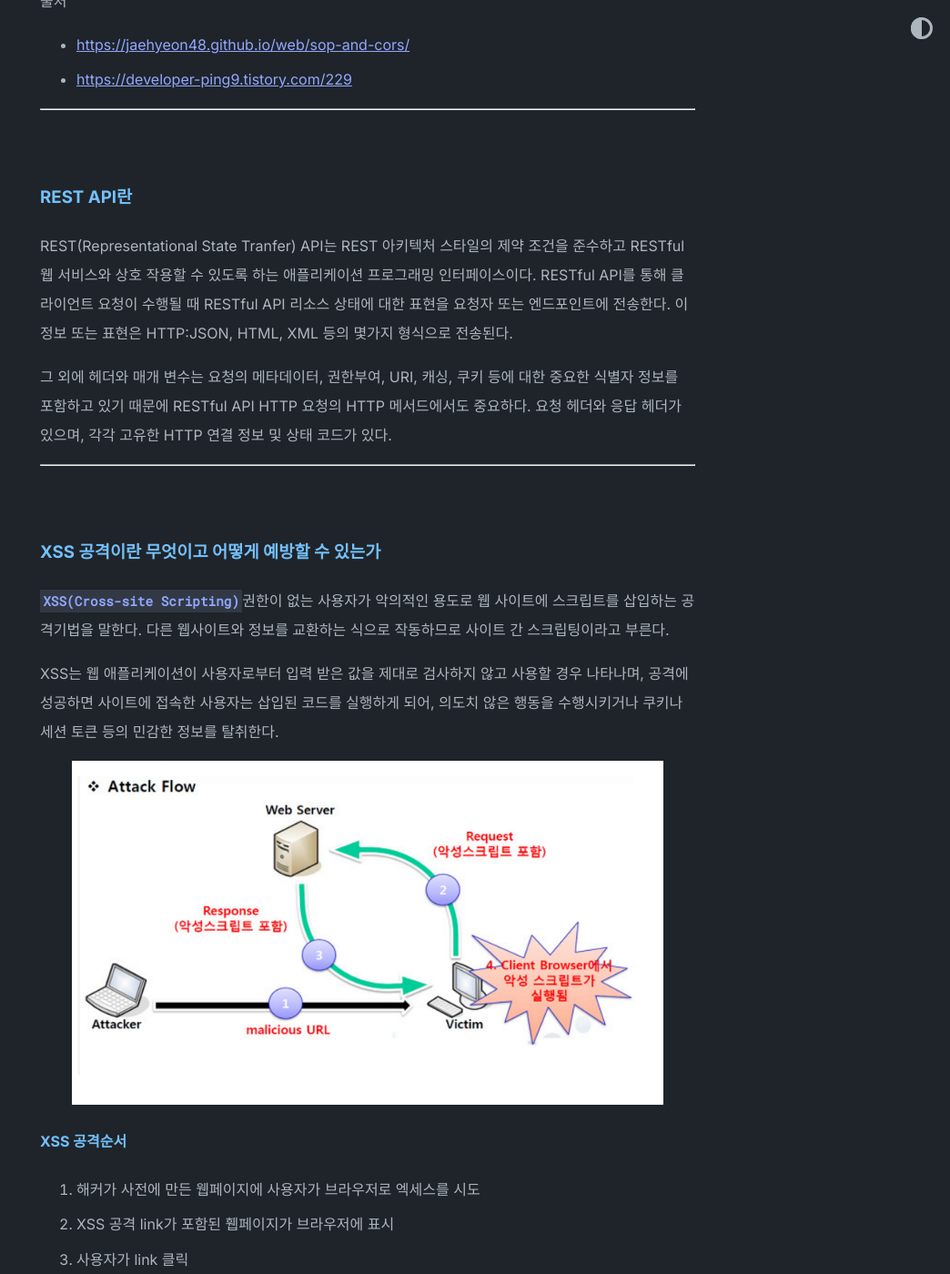
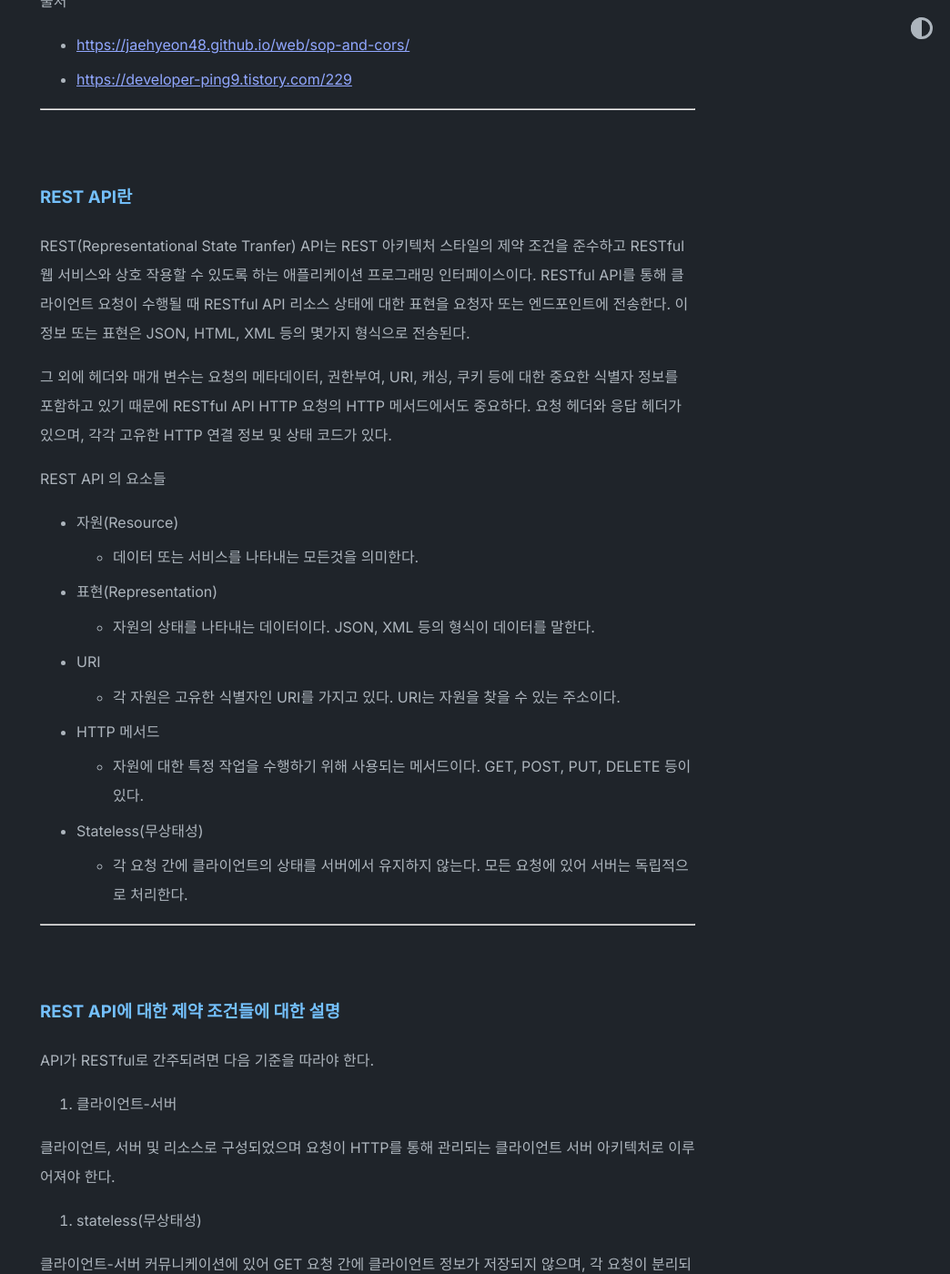
Before and after one commit to futuremaker019/blog, a Jekyll site: the page built from _posts/study/2023-12-05-네트워크 기본.md, in a window 1280 px wide and 1400 px high, scrolled down 3782 px. Shown: the whole window at 91% size, without its empty margins (236-1280 px from the left). Built offline with Jekyll 4.4.1, drawn with Linux system fonts in a browser that asks for light colours; comment, search, counter and statistics services are not loaded; some of the changed text lies outside the part shown.

Commit message:
네트워크 업데이트

````diff
--- a/_posts/study/2023-12-05-네트워크 기본.md
+++ b/_posts/study/2023-12-05-네트워크 기본.md
@@ -7,7 +7,7 @@ tags: [쿠키, 세션, SOP, CORS, study]
 
 #### 쿠키
 
-쿠키는 Key - Value의 구조이며, 클라이언트의 브라우저에 저장되는 작은 데이터 파일이다. 사용에 유효한 시간을 명시할 수 있으며, 유효시간이 정해지면 브라우저가 종료되도 유지된다. 쿠키는 사용자가 딸로 요청하지 않아도, 브라우저가 자동으로 HTTP 헤더에 포함항여 서버에 전송한다.
+쿠키는 Key - Value의 구조이며, 클라이언트의 브라우저에 저장되는 작은 데이터 파일이다. 사용에 유효한 시간을 명시할 수 있으며, 유효시간이 정해지면 브라우저가 종료되도 유지된다. 쿠키는 사용자가 따로 요청하지 않아도, 브라우저가 자동으로 HTTP 헤더에 포함하여 서버에 전송한다.
 
 - 단점
   - 쿠키의 값을 그대로 보내기 때문에 보안에 취약하다.
@@ -17,7 +17,7 @@ tags: [쿠키, 세션, SOP, CORS, study]
 
 #### 세션
 
-세션은 쿠키를 기반하지만 사용자 파일 정보를 브라우저에서 자장하는 것이 아닌 서버측에서 관리하는 것을 의미힌다. 서버에서는 클라이언트를 구분하기 위해서 세션 ID 값을 부여하게 되고, 서벙에 접속해 있는 한해서는 인증상태를 유지한다.
+세션은 쿠키를 기반하지만 사용자 파일 정보를 브라우저에서 자장하는 것이 아닌 서버측에서 관리하는 것을 의미한다. 서버에서는 클라이언트를 구분하기 위해서 세션 ID 값을 부여하게 되고, 서버에 접속해 있는 동안 인증상태를 유지한다.
 
 - 단점
   - SessionID를 자체를 탈취하여 클라이언트로써 서버에 접근이 가능하다.
@@ -59,7 +59,7 @@ SOP 정책이 허용하는 것과 허용하지 않는것
 
 #### CORS (Cross-Origin Resource Sharing, 교차 출처 리소스 공유)
 
-다른 출처의 리소스를 요청할 때 지켜야 하는 SOP가 허용하는 예외 조항이다.
+교차 출처 리소스 공유(CORS)다른 출처의 리소스를 요청할 때 지켜야 하는 SOP가 허용하는 예외 조항이다.
 
 ```
 origin: https://www.naver.com
@@ -96,9 +96,61 @@ access-control-allow-origin: https://www.google.com
 
 ### REST API란
 
-REST(Representational State Tranfer) API는 REST 아키텍처 스타일의 제약 조건을 준수하고 RESTful 웹 서비스와 상호 작용할 수 있도록 하는 애플리케이션 프로그래밍 인터페이스이다. RESTful API를 통해 클라이언트 요청이 수행될 때 RESTful API 리소스 상태에 대한 표현을 요청자 또는 엔드포인트에 전송한다. 이 정보 또는 표현은 HTTP:JSON, HTML, XML 등의 몇가지 형식으로 전송된다.
+REST(Representational State Tranfer) API는 REST 아키텍처 스타일의 제약 조건을 준수하고 RESTful 웹 서비스와 상호 작용할 수 있도록 하는 애플리케이션 프로그래밍 인터페이스이다. RESTful API를 통해 클라이언트 요청이 수행될 때 RESTful API 리소스 상태에 대한 표현을 요청자 또는 엔드포인트에 전송한다. 이 정보 또는 표현은 JSON, HTML, XML 등의 몇가지 형식으로 전송된다.
 
 그 외에 헤더와 매개 변수는 요청의 메타데이터, 권한부여, URI, 캐싱, 쿠키 등에 대한 중요한 식별자 정보를 포함하고 있기 때문에 RESTful API HTTP 요청의 HTTP 메서드에서도 중요하다. 요청 헤더와 응답 헤더가 있으며, 각각 고유한 HTTP 연결 정보 및 상태 코드가 있다.
+
+REST API 의 요소들
+
+- 자원(Resource)
+  - 데이터 또는 서비스를 나타내는 모든것을 의미한다.
+- 표현(Representation)
+  - 자원의 상태를 나타내는 데이터이다. JSON, XML 등의 형식이 데이터를 말한다.
+- URI
+  - 각 자원은 고유한 식별자인 URI를 가지고 있다. URI는 자원을 찾을 수 있는 주소이다.
+- HTTP 메서드
+  - 자원에 대한 특정 작업을 수행하기 위해 사용되는 메서드이다. GET, POST, PUT, DELETE 등이 있다.
+- Stateless(무상태성)
+  - 각 요청 간에 클라이언트의 상태를 서버에서 유지하지 않는다. 모든 요청에 있어 서버는 독립적으로 처리한다.
+
+---
+
+<br>
+
+### REST API에 대한 제약 조건들에 대한 설명
+
+API가 RESTful로 간주되려면 다음 기준을 따라야 한다.
+
+1. 클라이언트-서버
+
+클라이언트, 서버 및 리소스로 구성되었으며 요청이 HTTP를 통해 관리되는 클라이언트 서버 아키텍처로 이루어져야 한다.
+
+2. stateless(무상태성)
+
+클라이언트-서버 커뮤니케이션에 있어 GET 요청 간에 클라이언트 정보가 저장되지 않으며, 각 요청이 분리되어 있고 서로 연결되어 있지 않다.
+
+3. Cacheable (캐시)
+
+클라이언트-서버 상호 작용을 간소화하는 캐시 기능 데이터
+
+1. Uniform interface (일관성있는 인터페이스)
+
+정보가 표준 형식으로 전송되도록 하기 위한 구성 요소 간 통합 인터페이스로 여기에 필요한 것은 다음과 같습니다.
+
+- 요청된 리소스가 식별 가능하며 클라이언트에 전송된 표현과 분리되어야 한다.
+- 수신한 표현을 통해 클라이언트가 리소스를 조작할 수 있어야 한다.
+- 클라이언트에 반환되는 자기 기술적(`self-descriptive`) 메시지에 클라이언트가 정보를 어떻게 처리해야 할지 설명하는 정보가 충분히 포함되어야 한다.
+- 하이퍼텍스트/하이퍼미디어를 사용할 수 있어야 한다. 즉 클라이언트가 리소스에 엑세스한 후 하이퍼 링크를 사용해 현재 수행 가능한 기타 모든 작업을 찾을 수 있어야 한다. (`HATEOS`)
+
+5. Layered System (계층화된 시스템 구조)
+
+요청된 정보를 검색하는 데 관련된 서버(보안, 로드 벨런싱 등을 담당)의 각 유형을 클라이언트가 볼 수 없는 계층 구조로 체계화하는 계층화된 시스템이여야 한다.
+
+6. Code on Demand (Optional)
+
+요청을 받으면 서버에서 클라이언트로 실행 가능한 코드를 전송하여 클라이언트 기능을 확장할 수 있는 기능이 있어야 한다.
+
+출처 : [https://www.redhat.com/ko/topics/api/what-is-a-rest-api](https://www.redhat.com/ko/topics/api/what-is-a-rest-api)
 
 ---
 
@@ -197,45 +249,6 @@ $stmt->execute();
 최신 보안 패치를 수시로 확인하고 적용한다.
 
 출처 : [https://www.bugbountyclub.com/pentestgym/view/52](https://www.bugbountyclub.com/pentestgym/view/52)
-
----
-
-<br>
-
-### REST API에 대한 제약 조건들에 대한 설명
-
-API가 RESTful로 간주되려면 다음 기준을 따라야 한다.
-
-1. 클라이언트-서버
-
-클라이언트, 서버 및 리소스로 구성되었으며 요청이 HTTP를 통해 관리되는 클라이언트 서버 아키텍처로 이루어져야 한다.
-
-2. stateleses
-
-클라이언트-서버 커뮤니케이션에 있어 GET 요청 간에 클라이언트 정보가 저장되지 않으며, 각 요청이 분리되어 있고 서로 연결되어 있지 않다.
-
-3. Cacheable
-
-클라이언트-서버 상호 작용을 간소화하는 캐시 기능 데이터
-
-4. Uniform interface
-
-정보가 표준 형식으로 전송되도록 하기 위한 구성 요소 간 통합 인터페이스로 여기에 필요한 것은 다음과 같습니다.
-
-- 요청된 리소스가 식별 가능하며 클라이언트에 전송된 표현과 분리되어야 한다.
-- 수신한 표현을 통해 클라이언트가 리소스를 조작할 수 있어야 한다.
-- 클라이언트에 반환되는 자기 기술적(self-descriptive) 메시지에 클라이언트가 정보를 어떻게 처리해야 할지 설명하는 정보가 충분히 포함되어야 한다.
-- 하이퍼텍스트/하이퍼미디어를 사용할 수 있어야 한다. 즉 클라이언트가 리소스에 엑세스한 후 하이퍼 링크를 사용해 현재 수행 가능한 기타 모든 작업을 찾을 수 있어야 한다.
-
-5. Layered System
-
-요청된 정보를 검색하는 데 관련된 서버(보안, 로드 벨런싱 등을 담당)의 각 유형을 클라이언트가 볼 수 없는 계층 구조로 체계화하는 계층화된 시스템이여야 한다.
-
-6. Code on Demand (Optional)
-
-요청을 받으면 서버에서 클라이언트로 실행 가능한 코드를 전송하여 클라이언트 기능을 확장할 수 있는 기능이 있어야 한다.
-
-출처 : [https://www.redhat.com/ko/topics/api/what-is-a-rest-api](https://www.redhat.com/ko/topics/api/what-is-a-rest-api)
 
 ---
 
````
Also changed, not shown: other parts of _posts/study/2023-12-05-네트워크 기본.md (+1 -1 lines).
